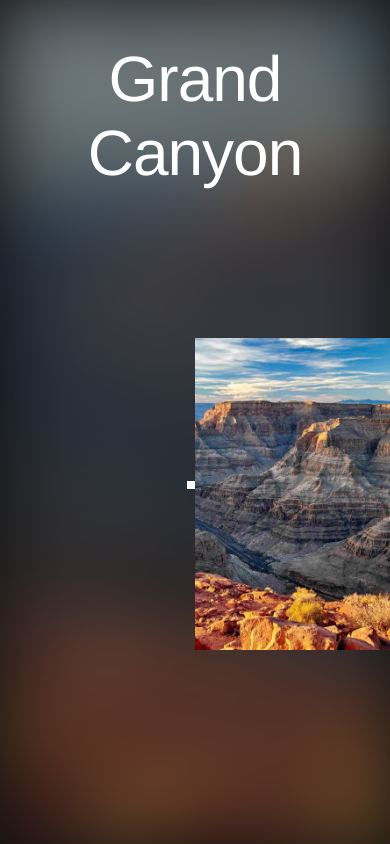
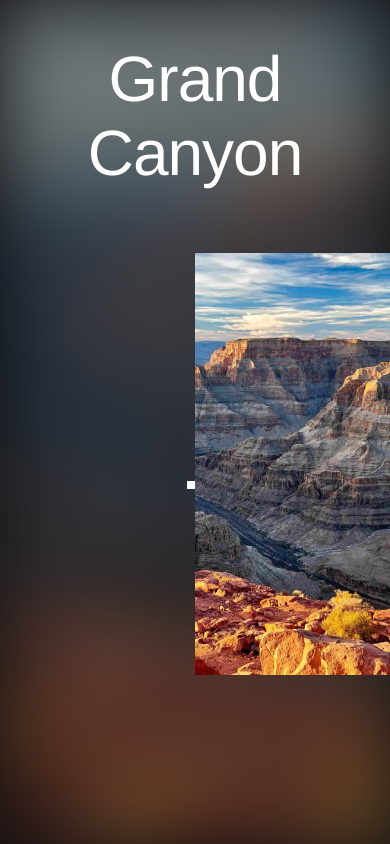
Before and after one commit to wangaj4/voltaic, a React (Create React App) app: page / in a window 390 px wide. Built offline with nearby package versions, Linux system fonts and the light colour scheme; the HTML template or start-up script is replaced by a standard one.

Commit message:
more responsiveness

```diff
--- a/src/Carousel.css
+++ b/src/Carousel.css
@@ -100,10 +100,6 @@ body{
 
 @media(max-width: 864px) {
 
-  #mainTrack{
-    top:40%;
-  }
-
   .title{
     width:100%;
     text-align: center;
@@ -113,7 +109,7 @@ body{
   }
 
   .carouselImage{
-    width:60vmin;
-    height: 80vmin;
+    width:20rem;
+    height: 50vh;
   }
 }
--- a/src/Description.css
+++ b/src/Description.css
@@ -61,6 +61,7 @@
     margin-top:2rem;
     max-width:80%;
     max-height:30rem;
+    border-radius: 0.5rem;
 }
 
 .right{
--- a/src/Description.js
+++ b/src/Description.js
@@ -122,7 +122,8 @@ function Description(props) {
             container.style.top = '90vh';
 
             const background = document.querySelector('.Location');
-            //background.style.backgroundAttachment = 'fixed';
+            background.classList.add('perhapsFixed');
+
         },100);
 
 
@@ -165,7 +166,11 @@ function Description(props) {
         setFromTop(yOffset);
 
         const parallaxPos = yOffset * 0.3 + 50;
-        parallaxImage.style.backgroundPositionY = `${parallaxPos}%`;
+
+        if (parallaxImage.style.backgroundAttachment != 'fixed') {
+            parallaxImage.style.backgroundPositionY = `${parallaxPos}%`;
+        }
+
 
         if(scroll === null) scroll = document.querySelector('.scroll');
 
--- a/src/Location.css
+++ b/src/Location.css
@@ -11,6 +11,9 @@
     transition-timing-function: cubic-bezier(0.1, 0, 0, 1);
     transition-duration: 1.1s;
 
+}
+
+.perhapsFixed{
 
 }
 
@@ -46,7 +49,7 @@
     top: 38vh;
     text-align: center;
     color:whitesmoke;
-    font-family: "Helvetica", sans-serif;
+    font-family: "Times New Roman", "Helvetica", sans-serif;
     font-weight: lighter;
 
 }
@@ -103,7 +106,12 @@
 
 @media(max-width: 864px) {
 
-    #titleText p{
-        padding:1rem;
+    #titleText{
+        top:30vh;
     }
+
+    .perhapsFixed{
+        background-attachment: fixed;
+    }
+
 }
```
